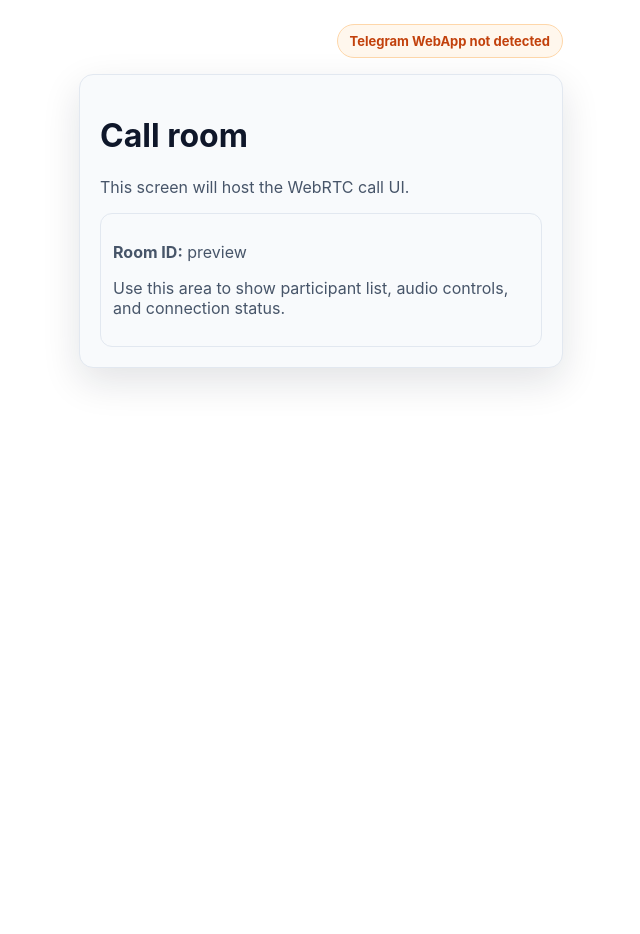
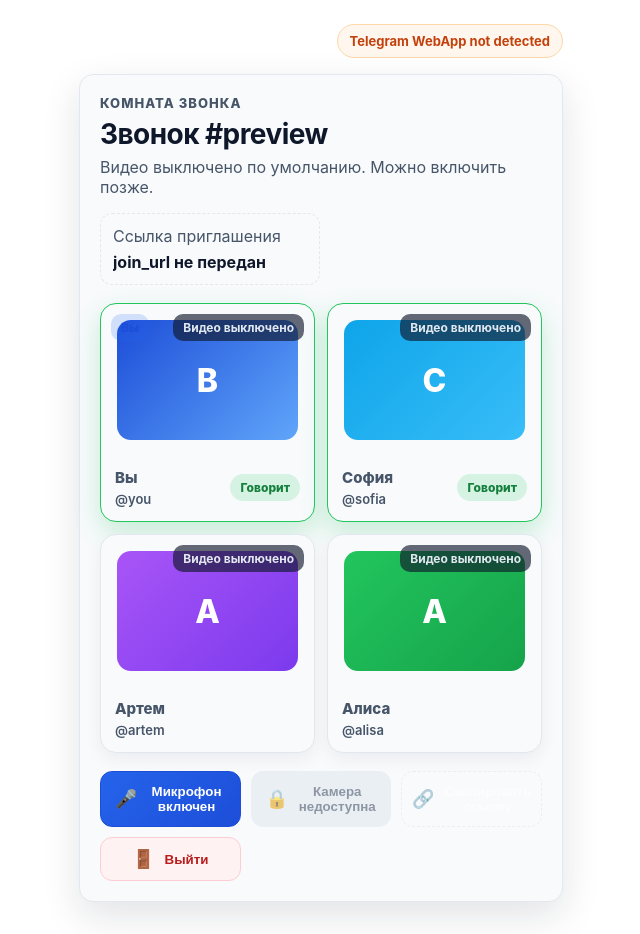
Before and after one commit to Rodion4365/Tel_call, a React (Vite) app in the folder frontend/: page /call/preview in a window 1280 px wide. Shown: the whole page, without its empty margins (319-959 px from the left). Before the commit the page ends 800 px from the top, so only its background shows below. Built offline with nearby package versions, Linux system fonts and the light colour scheme; no server answers.

Commit message:
Create call screen UI template

```diff
--- a/frontend/src/App.tsx
+++ b/frontend/src/App.tsx
@@ -29,7 +29,7 @@ function App(): JSX.Element {
         <Route path="/create-call" element={<CreateCall />} />
         <Route path="/join-call" element={<JoinCall />} />
         <Route path="/call-created/:call_id" element={<CallCreated />} />
-        <Route path="/call/:id" element={<Call />} />
+        <Route path="/call/:call_id" element={<Call />} />
         <Route path="/settings" element={<Settings />} />
       </Routes>
     </Layout>
--- a/frontend/src/pages/Call.tsx
+++ b/frontend/src/pages/Call.tsx
@@ -1,19 +1,202 @@
-import React from "react";
-import { useParams } from "react-router-dom";
+import React, { useEffect, useMemo, useState } from "react";
+import { useLocation, useNavigate, useParams } from "react-router-dom";
+
+interface LocationState {
+  join_url?: string;
+}
+
+interface Participant {
+  id: string;
+  name: string;
+  handle: string;
+  color: string;
+  isCurrentUser?: boolean;
+  isSpeaking?: boolean;
+  hasVideo?: boolean;
+}
 
 const Call: React.FC = () => {
-  const { id } = useParams();
+  const { call_id } = useParams();
+  const navigate = useNavigate();
+  const location = useLocation();
+  const searchParams = useMemo(() => new URLSearchParams(location.search), [location.search]);
+  const joinUrl =
+    searchParams.get("join_url") ?? (location.state as LocationState | null)?.join_url ?? "";
+
+  const [isMicOn, setMicOn] = useState(true);
+  const [isToastVisible, setToastVisible] = useState(false);
+
+  useEffect(() => {
+    let timeout: ReturnType<typeof setTimeout>;
+
+    if (isToastVisible) {
+      timeout = setTimeout(() => setToastVisible(false), 1200);
+    }
+
+    return () => {
+      if (timeout) {
+        clearTimeout(timeout);
+      }
+    };
+  }, [isToastVisible]);
+
+  const participants: Participant[] = useMemo(
+    () => [
+      {
+        id: "self",
+        name: "Вы",
+        handle: "@you",
+        color: "linear-gradient(135deg, #1d4ed8, #60a5fa)",
+        isCurrentUser: true,
+        isSpeaking: isMicOn,
+        hasVideo: false,
+      },
+      {
+        id: "sofia",
+        name: "София",
+        handle: "@sofia",
+        color: "linear-gradient(135deg, #0ea5e9, #38bdf8)",
+        isSpeaking: true,
+        hasVideo: false,
+      },
+      {
+        id: "artem",
+        name: "Артем",
+        handle: "@artem",
+        color: "linear-gradient(135deg, #a855f7, #7c3aed)",
+        isSpeaking: false,
+        hasVideo: false,
+      },
+      {
+        id: "alice",
+        name: "Алиса",
+        handle: "@alisa",
+        color: "linear-gradient(135deg, #22c55e, #16a34a)",
+        isSpeaking: false,
+        hasVideo: false,
+      },
+    ],
+    [isMicOn],
+  );
+
+  const copyLink = async () => {
+    if (!joinUrl) {
+      return;
+    }
+
+    try {
+      await navigator.clipboard.writeText(joinUrl);
+      setToastVisible(true);
+    } catch (error) {
+      // eslint-disable-next-line no-console
+      console.error("Failed to copy link", error);
+      setToastVisible(true);
+    }
+  };
+
+  const leaveCall = () => {
+    navigate("/");
+  };
+
+  const getInitials = (name: string) =>
+    name
+      .split(" ")
+      .map((part) => part[0])
+      .join("")
+      .toUpperCase();
 
   return (
-    <div className="panel">
-      <h1>Call room</h1>
-      <p>This screen will host the WebRTC call UI.</p>
-      <div className="call-info">
-        <p>
-          <strong>Room ID:</strong> {id ?? "not specified"}
-        </p>
-        <p>Use this area to show participant list, audio controls, and connection status.</p>
+    <div className="panel call-panel">
+      <div className="call-header">
+        <div>
+          <p className="eyebrow">Комната звонка</p>
+          <h1 className="call-title">Звонок #{call_id ?? "—"}</h1>
+          <p className="muted">Видео выключено по умолчанию. Можно включить позже.</p>
+        </div>
+        <div className="call-link">
+          <p className="muted">Ссылка приглашения</p>
+          <p className="call-link__value" title={joinUrl || "Нет ссылки"}>
+            {joinUrl || "join_url не передан"}
+          </p>
+        </div>
       </div>
+
+      <div className="call-grid" role="list">
+        {participants.map((participant) => (
+          <div
+            key={participant.id}
+            className={`call-tile ${participant.isSpeaking ? "call-tile--speaking" : ""}`}
+            role="listitem"
+            aria-label={`${participant.name}${participant.isSpeaking ? " говорит" : ""}`}
+          >
+            <div className="call-video">
+              {participant.hasVideo ? (
+                <div className="call-video__feed" aria-label={`Видео ${participant.name}`} />
+              ) : (
+                <div
+                  className="call-avatar"
+                  style={{ background: participant.color }}
+                  aria-label={`Видео ${participant.name} выключено`}
+                >
+                  <span>{getInitials(participant.name)}</span>
+                </div>
+              )}
+            </div>
+
+            <div className="call-participant">
+              <div>
+                <p className="call-participant__name">{participant.name}</p>
+                <p className="call-participant__handle">{participant.handle}</p>
+              </div>
+              {participant.isSpeaking ? <span className="call-speaking">Говорит</span> : null}
+            </div>
+
+            {participant.isCurrentUser ? <span className="call-badge">Вы</span> : null}
+            {!participant.hasVideo ? <span className="call-video-off">Видео выключено</span> : null}
+          </div>
+        ))}
+      </div>
+
+      <div className="call-controls" aria-label="Панель управления звонком">
+        <button
+          type="button"
+          className={`call-control ${isMicOn ? "call-control--active" : "call-control--muted"}`}
+          onClick={() => setMicOn((prev) => !prev)}
+        >
+          <span className="call-control__icon" aria-hidden>
+            {isMicOn ? "🎤" : "🔇"}
+          </span>
+          <span>{isMicOn ? "Микрофон включен" : "Микрофон выключен"}</span>
+        </button>
+
+        <button type="button" className="call-control call-control--disabled" disabled>
+          <span className="call-control__icon" aria-hidden>
+            🔒
+          </span>
+          <span>Камера недоступна</span>
+        </button>
+
+        <button
+          type="button"
+          className="call-control call-control--ghost"
+          onClick={copyLink}
+          disabled={!joinUrl}
+        >
+          <span className="call-control__icon" aria-hidden>
+            🔗
+          </span>
+          <span>Скопировать ссылку</span>
+        </button>
+
+        <button type="button" className="call-control call-control--danger" onClick={leaveCall}>
+          <span className="call-control__icon" aria-hidden>
+            🚪
+          </span>
+          <span>Выйти</span>
+        </button>
+      </div>
+
+      {isToastVisible && <div className="toast">Ссылка скопирована</div>}
     </div>
   );
 };
--- a/frontend/src/styles.css
+++ b/frontend/src/styles.css
@@ -565,3 +565,214 @@ button:disabled {
     background: #0f172a;
   }
 }
+
+/* Call screen */
+.call-panel {
+  display: flex;
+  flex-direction: column;
+  gap: 18px;
+  min-height: calc(100vh - 160px);
+  position: relative;
+}
+
+.call-header {
+  display: flex;
+  justify-content: space-between;
+  gap: 16px;
+  align-items: flex-start;
+  flex-wrap: wrap;
+}
+
+.call-title {
+  margin: 4px 0 6px;
+  font-size: 28px;
+  letter-spacing: -0.02em;
+}
+
+.call-link {
+  padding: 12px;
+  border-radius: 12px;
+  border: 1px dashed var(--border);
+  background: var(--panel);
+  width: 220px;
+  max-width: 100%;
+}
+
+.call-link__value {
+  margin: 6px 0 0;
+  font-weight: 700;
+  color: var(--text-primary);
+  white-space: nowrap;
+  overflow: hidden;
+  text-overflow: ellipsis;
+}
+
+.call-grid {
+  display: grid;
+  grid-template-columns: repeat(auto-fit, minmax(160px, 1fr));
+  gap: 12px;
+}
+
+.call-tile {
+  position: relative;
+  border: 1px solid var(--border);
+  border-radius: 16px;
+  background: var(--panel);
+  overflow: hidden;
+  min-height: 180px;
+  display: flex;
+  flex-direction: column;
+  justify-content: flex-end;
+  box-shadow: 0 6px 18px rgba(15, 23, 42, 0.06);
+  transition: border-color 0.2s ease, box-shadow 0.2s ease;
+}
+
+.call-tile--speaking {
+  border-color: #22c55e;
+  box-shadow: 0 10px 26px rgba(34, 197, 94, 0.24);
+}
+
+.call-video {
+  flex: 1;
+  display: grid;
+  place-items: center;
+  padding: 16px;
+}
+
+.call-avatar {
+  width: 100%;
+  height: 100%;
+  min-height: 120px;
+  border-radius: 14px;
+  color: #ffffff;
+  font-weight: 800;
+  font-size: 32px;
+  display: grid;
+  place-items: center;
+}
+
+.call-video__feed {
+  width: 100%;
+  height: 100%;
+  border-radius: 14px;
+  background: radial-gradient(circle at 30% 30%, #94a3b8, #0f172a);
+}
+
+.call-participant {
+  display: flex;
+  justify-content: space-between;
+  align-items: center;
+  padding: 12px 14px 14px;
+  gap: 12px;
+}
+
+.call-participant__name {
+  margin: 0 0 4px;
+  font-weight: 800;
+  font-size: 15px;
+}
+
+.call-participant__handle {
+  margin: 0;
+  color: var(--text-muted);
+  font-weight: 600;
+  font-size: 13px;
+}
+
+.call-speaking {
+  padding: 6px 10px;
+  border-radius: 999px;
+  font-size: 12px;
+  font-weight: 800;
+  background: rgba(34, 197, 94, 0.16);
+  color: #15803d;
+}
+
+.call-badge {
+  position: absolute;
+  top: 10px;
+  left: 10px;
+  padding: 6px 10px;
+  border-radius: 10px;
+  background: rgba(37, 99, 235, 0.18);
+  color: #1d4ed8;
+  font-weight: 800;
+  font-size: 12px;
+}
+
+.call-video-off {
+  position: absolute;
+  top: 10px;
+  right: 10px;
+  padding: 6px 10px;
+  border-radius: 10px;
+  background: rgba(15, 23, 42, 0.64);
+  color: #e2e8f0;
+  font-weight: 700;
+  font-size: 12px;
+}
+
+.call-controls {
+  display: grid;
+  grid-template-columns: repeat(auto-fit, minmax(140px, 1fr));
+  gap: 10px;
+}
+
+.call-control {
+  border-radius: 12px;
+  border: 1px solid var(--border);
+  background: var(--panel);
+  padding: 12px 14px;
+  font-weight: 700;
+  display: inline-flex;
+  align-items: center;
+  gap: 10px;
+  justify-content: center;
+  cursor: pointer;
+  transition: transform 0.15s ease, box-shadow 0.15s ease, border-color 0.15s ease;
+}
+
+.call-control__icon {
+  font-size: 18px;
+  line-height: 1;
+}
+
+.call-control:hover:not(:disabled) {
+  transform: translateY(-1px);
+  box-shadow: 0 6px 16px rgba(15, 23, 42, 0.12);
+  border-color: #94a3b8;
+}
+
+.call-control:disabled {
+  cursor: not-allowed;
+  opacity: 0.6;
+  box-shadow: none;
+}
+
+.call-control--active {
+  background: linear-gradient(135deg, #2563eb, #1d4ed8);
+  border-color: #1d4ed8;
+  color: #ffffff;
+}
+
+.call-control--muted {
+  background: #fef2f2;
+  border-color: #fecdd3;
+  color: #b91c1c;
+}
+
+.call-control--danger {
+  background: #fef2f2;
+  border-color: #fecdd3;
+  color: #b91c1c;
+}
+
+.call-control--ghost {
+  background: transparent;
+  border-style: dashed;
+}
+
+.call-control--disabled {
+  background: #e2e8f0;
+  color: #475569;
+}
```
